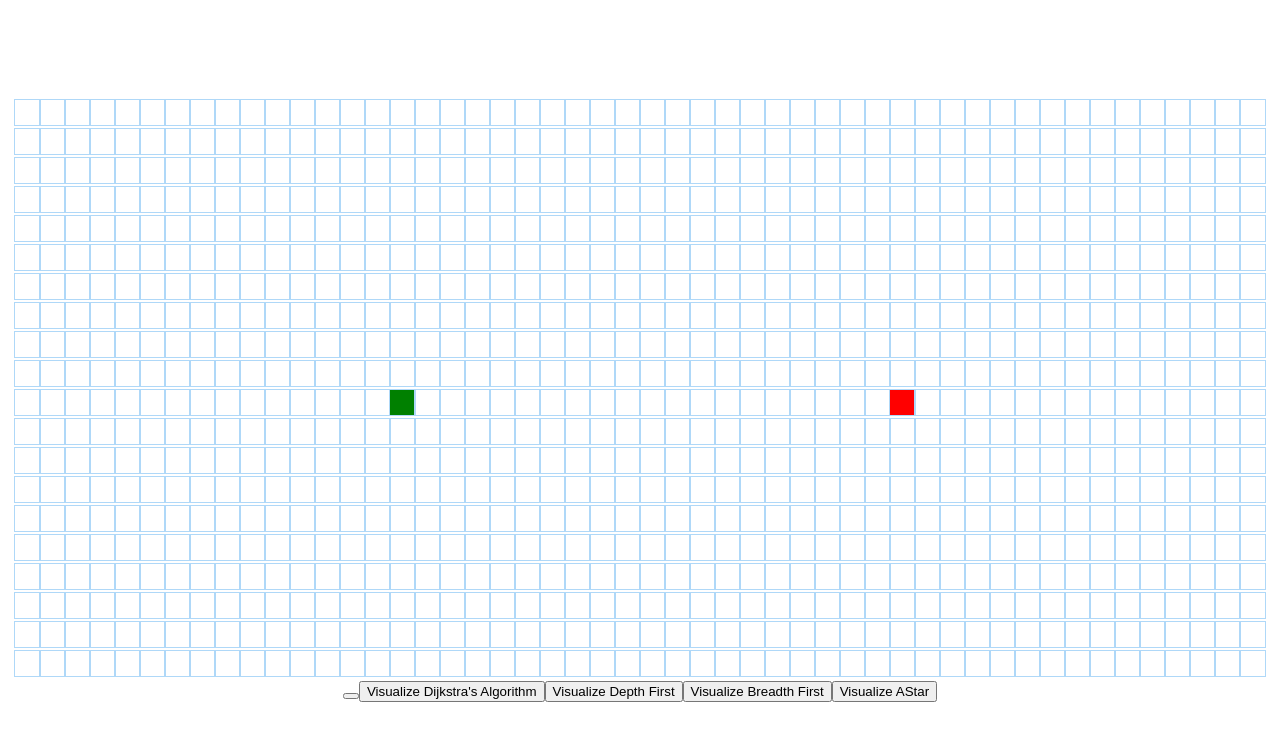
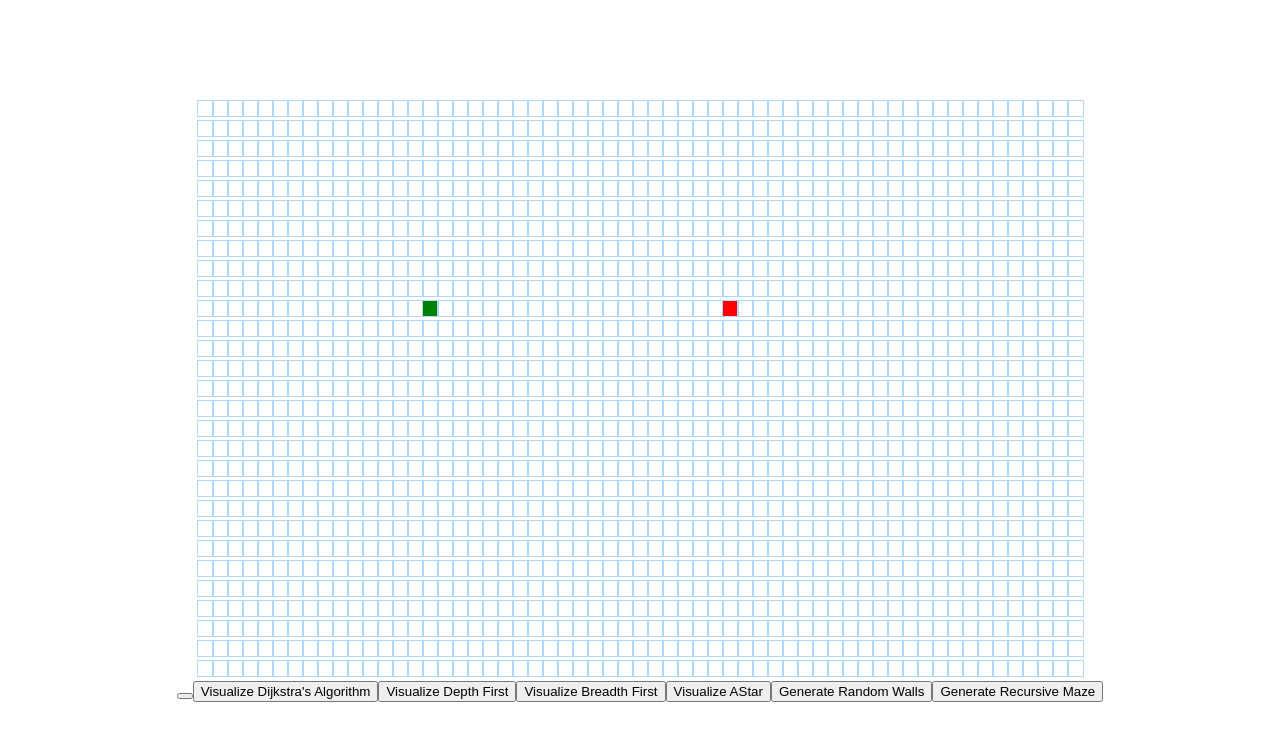
Before and after one commit to TakuHazard/PathFinderVisualizingTool, a React (Create React App) app: page / in a window 1280 px wide. Shown: the top 740 px of the page. Built offline with nearby package versions, Linux system fonts and the light colour scheme.

Commit message:
Refactor.Add recursiveBackTracking maze generation

```diff
--- /dev/null
+++ b/src/MazeGenerationAlgorithms/randomWalls.js
@@ -0,0 +1,19 @@
+export function randomWalls(rows, cols, grid, percentageOfwalls){
+    let totalNumOfNodes = rows * cols;
+    let totalNumOfRequiredWalls = totalNumOfNodes * percentageOfwalls;
+    let countOfCells = 0;
+    while(countOfCells < totalNumOfRequiredWalls){
+        let randomRow = Math.floor(Math.random() * (rows));
+        let randomCol = Math.floor(Math.random() * (cols));
+
+        let node = grid[randomRow][randomCol];
+        if(node.isStart || node.isFinish || node.isWall){
+            continue;
+        } else {
+            node.isWall = true;
+            countOfCells++;
+        }
+    }
+
+    return grid;
+}
--- /dev/null
+++ b/src/MazeGenerationAlgorithms/recursiveBackTracking.js
@@ -0,0 +1,191 @@
+const ROWS = 14;
+const COLS = 29;
+const arrayBlock = []
+export const createBlocks = (grid) => {
+    let index = 0;
+    for(let row = 1; row < grid.length; row += 2){
+        for(let col = 1; col < grid[0].length; col += 2){
+            let centerpiece = grid[row][col];
+            // centerpiece.isWall = true;
+            // let rowB= Math.floor(row/2);
+            // let colB = Math.floor(col/2);
+            let block = createBlock(centerpiece,index);
+            index++;
+            arrayBlock.push(block);
+        }
+    }
+
+    for(let block of arrayBlock){
+        createWalls(block,grid);
+    }
+
+    recursiveBackTracking(arrayBlock[0],grid);
+
+    return grid;
+}
+
+function recursiveBackTracking(currentBlock,grid){
+    currentBlock.visited = true;
+    let neighbors = getNeighbors(currentBlock);
+    for(let n of neighbors){
+        if(n.visited){
+            continue;
+        } else {
+            clearPath(currentBlock, n, grid);
+            recursiveBackTracking(n, grid);
+        }
+    }
+
+}
+
+function clearPath(currentBlock, neighborBlock,grid){
+    // console.log('currentBlock is', currentBlock, 'centerpiece is', currentBlock.centerpiece);
+    // console.log('neighbor is ', neighborBlock);
+    if(currentBlock.centerpiece.col < neighborBlock.centerpiece.col){
+        grid[currentBlock.centerpiece.row][currentBlock.centerpiece.col + 1].isWall = false;
+        currentBlock.rightWall = false;
+        neighborBlock.leftWall = false;
+
+    } else if(currentBlock.centerpiece.col > neighborBlock.centerpiece.col){
+        grid[currentBlock.centerpiece.row][currentBlock.centerpiece.col - 1].isWall = false;
+        currentBlock.leftWall = false;
+        neighborBlock.rightWall = false;
+
+    } else if (currentBlock.centerpiece.row > neighborBlock.centerpiece.row){
+        grid[currentBlock.centerpiece.row - 1][currentBlock.centerpiece.col].isWall =false;
+        currentBlock.topWall = false;
+        neighborBlock.bottomWall = false;
+
+    } else if (currentBlock.centerpiece.row < neighborBlock.centerpiece.row){
+        grid[currentBlock.centerpiece.row + 1][currentBlock.centerpiece.col].isWall =false;
+        currentBlock.topWall = false;
+        neighborBlock.bottomWall = false;
+    }
+
+    return;
+}
+function getNeighbors(currentBlock){
+    let index = currentBlock.index;
+    let row = 0;
+    let col = 0;
+
+    let neighbors = [];
+
+    if(index !== 0){
+        col = index % COLS;
+        row = Math.floor(index/COLS);
+    }
+
+
+    if(row > 0){
+        let neighborRow = row - 1;
+        let neighborBlock = arrayBlock[(COLS * neighborRow) + col];
+        if(neighborBlock !== undefined){
+            neighbors.push(neighborBlock);
+
+        }
+    }
+
+    if(row < ROWS - 1){
+        let neighborRow = row + 1;
+        let neighborBlock = arrayBlock[(COLS * neighborRow) + col];
+        if(neighborBlock !== undefined){
+            neighbors.push(neighborBlock);
+
+        }
+    }
+
+    if(col > 0){
+        let neighborCol= col - 1;
+        let neighborBlock = arrayBlock[(COLS * row) + neighborCol];
+        if(neighborBlock !== undefined){
+            neighbors.push(neighborBlock);
+
+        }
+
+    }
+
+    if(col < COLS - 1){
+        let neighborCol= col + 1;
+        let neighborBlock = arrayBlock[(COLS * row) + neighborCol];
+
+        if(neighborBlock !== undefined){
+            neighbors.push(neighborBlock);
+
+        }
+    }
+
+    neighbors = shuffle(neighbors);
+    return neighbors;
+}
+
+/**
+ * Shuffles array in place. ES6 version
+ * @param {Array} a items An array containing the items.
+ */
+function shuffle(a) {
+    for (let i = a.length - 1; i > 0; i--) {
+        const j = Math.floor(Math.random() * (i + 1));
+        [a[i], a[j]] = [a[j], a[i]];
+    }
+    return a;
+}
+
+
+function createWalls(block, grid){
+    let centerpiece = block.centerpiece;
+    createTopWall(centerpiece, grid );
+    block.topWall = true;
+
+    createBottomWall(centerpiece, grid);
+    block.bottomWall = true;
+
+    createLeftWall(centerpiece, grid);
+    block.leftWall = true;
+
+    createRightWall(centerpiece, grid);
+    block.rightWall = true;
+
+}
+
+function createTopWall(centerpiece, grid){
+    const {row, col} = centerpiece;
+    grid[row - 1][col - 1].isWall = true;
+    grid[row - 1][col].isWall = true;
+    grid[row - 1][col + 1].isWall = true;
+}
+
+function createBottomWall(centerpiece, grid){
+    const {row, col} = centerpiece;
+    grid[row + 1][col - 1].isWall = true;
+    grid[row + 1][col].isWall = true;
+    grid[row + 1][col + 1].isWall = true;
+
+}
+
+function createLeftWall(centerpiece, grid){
+    const {row, col} = centerpiece;
+    grid[row - 1][col - 1].isWall = true;
+    grid [row][col - 1].isWall = true;
+    grid[row + 1][col  - 1].isWall = true;
+}
+
+function createRightWall(centerpiece, grid){
+    const {row, col} = centerpiece;
+    grid[row - 1][col + 1].isWall = true;
+    grid[row][col +  1].isWall = true;
+    grid[row + 1][col + 1].isWall = true;
+}
+
+
+function createBlock(centerpiece, index){
+    return{
+        centerpiece,
+        index,
+        topWall : false,
+        bottomWall : false,
+        leftWall : false,
+        rightWall : false,
+        visited : false
+    }
+}
--- a/src/PathfindingVisualizer/Node/Node.css
+++ b/src/PathfindingVisualizer/Node/Node.css
@@ -1,6 +1,6 @@
 .node {
-    width: 25px;
-    height : 25px;
+    width: 15px;
+    height : 15px;
     outline : 1px solid rgb(175, 216, 248);
     display : inline-block
 }
--- a/src/PathfindingVisualizer/PathfindingVisualizer.jsx
+++ b/src/PathfindingVisualizer/PathfindingVisualizer.jsx
@@ -1,10 +1,12 @@
 import React, {Component} from 'react';
 import Node from './Node/Node';
-import {dijkstra, getNodesInShortestPathOrder} from '../algorithms/djikstra';
-import {depthFirst,getShortestPath} from '../algorithms/depthFirst';
-import {breadthFirst, getShortestPathBFS} from '../algorithms/breadthFirst';
-import {aStar, getShortestPathAStar} from '../algorithms/aStar';
+import {dijkstra, getNodesInShortestPathOrder} from '../PathFindingAlgorithms/djikstra';
+import {depthFirst,getShortestPath} from '../PathFindingAlgorithms/depthFirst';
+import {breadthFirst, getShortestPathBFS} from '../PathFindingAlgorithms/breadthFirst';
+import {aStar, getShortestPathAStar} from '../PathFindingAlgorithms/aStar';
+import {randomWalls} from '../MazeGenerationAlgorithms/randomWalls';
 
+import {createBlocks} from '../MazeGenerationAlgorithms/recursiveBackTracking';
 
 import './PathfindingVisualizer.css';
 
@@ -12,6 +14,9 @@ const START_NODE_ROW = 10;
 const START_NODE_COL = 15;
 const FINISH_NODE_ROW = 10;
 const FINISH_NODE_COL = 35;
+
+const ROWS = 29;
+const COLS = 59;
 
 export default class PathfindingVisualizer extends Component {
     constructor(props){
@@ -75,7 +80,7 @@ export default class PathfindingVisualizer extends Component {
                 const node = nodesInShortestPathOrder[i];
                 console.log("HERE",document.getElementById(`node-${node.row}-${node.col}`).className)
                 document.getElementById(`node-${node.row}-${node.col}`).className = 'node node-shortest-path';
-            }, 50 * i);
+            }, COLS * i);
         }
     }
 
@@ -141,10 +146,26 @@ export default class PathfindingVisualizer extends Component {
         this.animateDijkstra(visitedNodesInOrder, nodesInShortestPathOrder);
     }
 
+    generateRandomWalls(){
+        const {grid} = this.state;
+        const emptyGrid = this.clearBoard();
+        this.setState({grid})
+        const rows = ROWS;
+        const cols = COLS;
+
+        const gridWithRandomWalls = randomWalls(rows,cols,grid, 0.3);
+        this.setState({grid : gridWithRandomWalls});
+    }
+
+    generateRecursiveBackTrackingMaze(){
+        const {grid} = this.state;
+        const walledGrid = createBlocks(grid);
+        this.setState({grid : walledGrid})
+    }
 
     removePaths(grid){
-        for(let row = 0; row < 20; row++){
-            for(let col = 0; col < 50; col ++){
+        for(let row = 0; row < ROWS; row++){
+            for(let col = 0; col < COLS; col ++){
                 if(grid[row][col].isVisited){
                     grid[row][col].isVisited = false;
                 }
@@ -196,6 +217,8 @@ export default class PathfindingVisualizer extends Component {
             <button onClick = {() => this. visualizeDepthFirst() } > Visualize Depth First</button>
             <button onClick = {() => this. visualizeBreadthFirst() } > Visualize Breadth First</button>
             <button onClick = {() => this. visualizeAStar() } > Visualize AStar</button>
+            <button onClick = {()=> this.generateRandomWalls()}>Generate Random Walls</button>
+            <button onClick = {() => this.generateRecursiveBackTrackingMaze()}>Generate Recursive Maze</button>
 
 
           </>
@@ -205,8 +228,8 @@ export default class PathfindingVisualizer extends Component {
 
 
 const getFinishNode = (grid) => {
-    for(let row = 0; row < 20; row++){
-        for(let col = 0; col < 50; col++){
+    for(let row = 0; row < ROWS; row++){
+        for(let col = 0; col < COLS; col++){
             if(grid[row][col].isFinish){
                 return grid[row][col]
             }
@@ -214,8 +237,8 @@ const getFinishNode = (grid) => {
     }
 }
 const getStartNode = (grid) => {
-    for(let row = 0; row < 20; row++){
-        for(let col = 0; col < 50; col++){
+    for(let row = 0; row < ROWS; row++){
+        for(let col = 0; col < COLS; col++){
             if(grid[row][col].isStart){
                 return grid[row][col];
             }
@@ -225,8 +248,8 @@ const getStartNode = (grid) => {
 const movePoint = (newRow, newCol, currentGrid, isStart) => {
     if(isStart){
         const grid = currentGrid.slice();
-        for(let row = 0; row < 20; row++){
-            for(let col = 0; col < 50; col++){
+        for(let row = 0; row < ROWS; row++){
+            for(let col = 0; col < COLS; col++){
                 const node = grid[row][col];
                 if(node.isStart){
                     node.isStart = false;
@@ -234,8 +257,8 @@ const movePoint = (newRow, newCol, currentGrid, isStart) => {
             }
         }
 
-        for(let row = 0; row < 20; row++){
-            for(let col = 0; col < 50; col++){
+        for(let row = 0; row < ROWS; row++){
+            for(let col = 0; col < COLS; col++){
                 const node = grid[row][col];
                 if(row === newRow && col === newCol){
                     node.isStart = true;
@@ -246,8 +269,8 @@ const movePoint = (newRow, newCol, currentGrid, isStart) => {
     }
    else{
     const grid = currentGrid.slice();
-    for(let row = 0; row < 20; row++){
-        for(let col = 0; col < 50; col++){
+    for(let row = 0; row < ROWS; row++){
+        for(let col = 0; col < COLS; col++){
             const node = grid[row][col];
             if(node.isFinish){
                 node.isFinish = false;
@@ -255,8 +278,8 @@ const movePoint = (newRow, newCol, currentGrid, isStart) => {
         }
     }
 
-    for(let row = 0; row < 20; row++){
-        for(let col = 0; col < 50; col++){
+    for(let row = 0; row < ROWS; row++){
+        for(let col = 0; col < COLS; col++){
             const node = grid[row][col];
             if(row === newRow && col === newCol){
                 node.isFinish = true;
@@ -271,9 +294,9 @@ const movePoint = (newRow, newCol, currentGrid, isStart) => {
 
 const getInitialGrid = () => {
     const grid = [];
-    for(let row = 0; row < 20; row++){
+    for(let row = 0; row < ROWS; row++){
         const currentRow = [];
-        for(let col = 0; col < 50; col++){
+        for(let col = 0; col < COLS; col++){
             const newNode = createNode(col, row)
             if(row === START_NODE_ROW && col === START_NODE_COL){
                 newNode.isStart = true;
```
Also changed, not shown: src/PathFindingAlgorithms/aStar.js (renamed from src/algorithms/aStar.js), src/PathFindingAlgorithms/breadthFirst.js (renamed from src/algorithms/breadthFirst.js), src/PathFindingAlgorithms/depthFirst.js (renamed from src/algorithms/depthFirst.js), src/PathFindingAlgorithms/djikstra.js (renamed from src/algorithms/djikstra.js).
